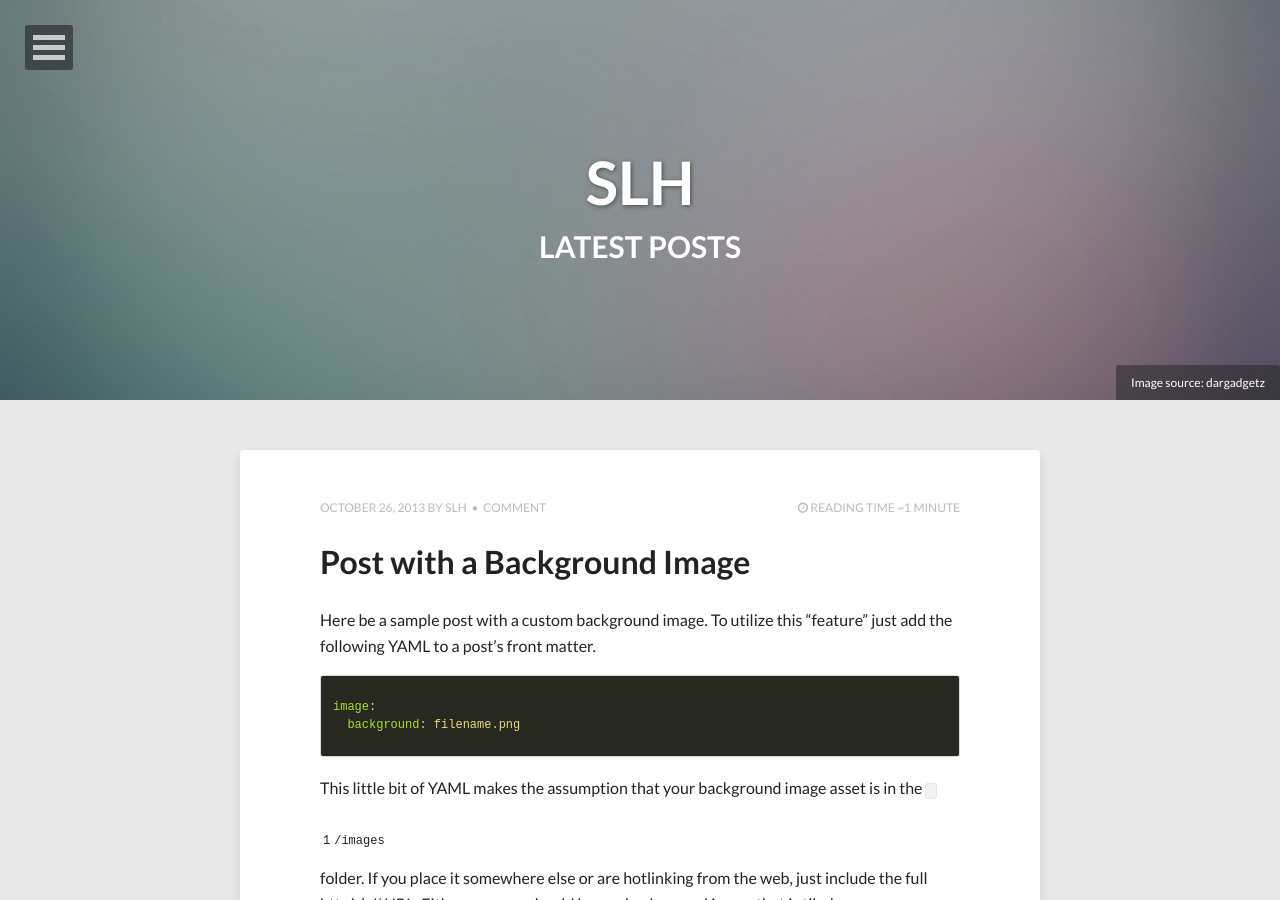
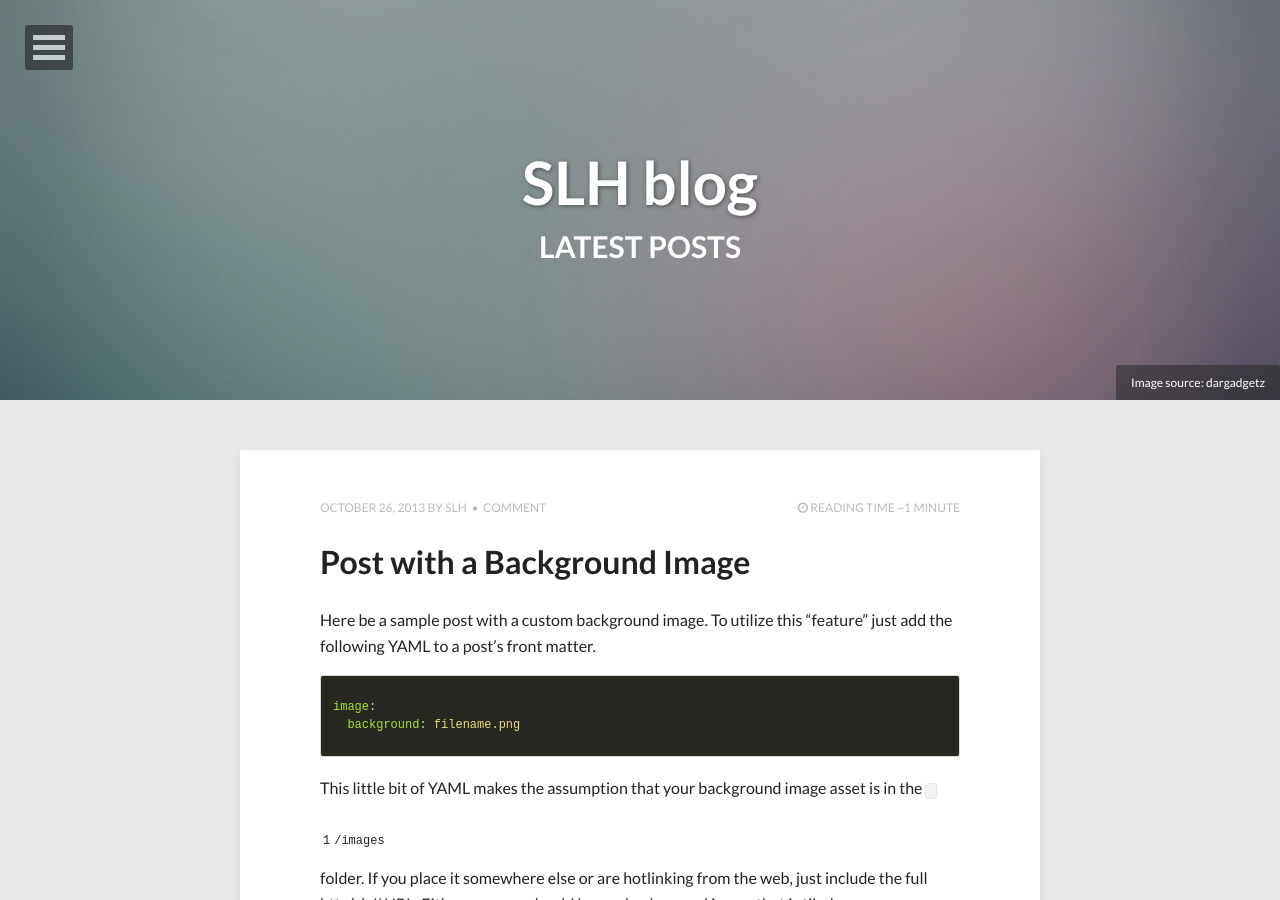
Before and after one commit to geoncheollee/geonblog, a Jekyll site: the page built from index.html, in a window 1280 px wide and 900 px high. Built offline with Jekyll 4.4.1, drawn with Linux system fonts in a browser that asks for light colours; nearby versions of some CDN libraries; the list of posts is cut into pages by our own code.

Commit message:
Update _config.yml

```diff
--- a/_config.yml
+++ b/_config.yml
@@ -1,4 +1,4 @@
-title:            SLH
+title:            SLH blog
 description:      blabla
 disqus_shortname: slh
 reading_time:     true
```
